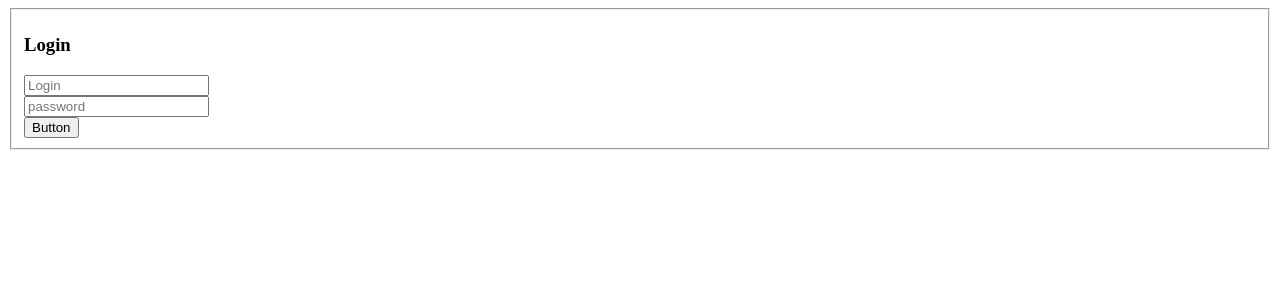
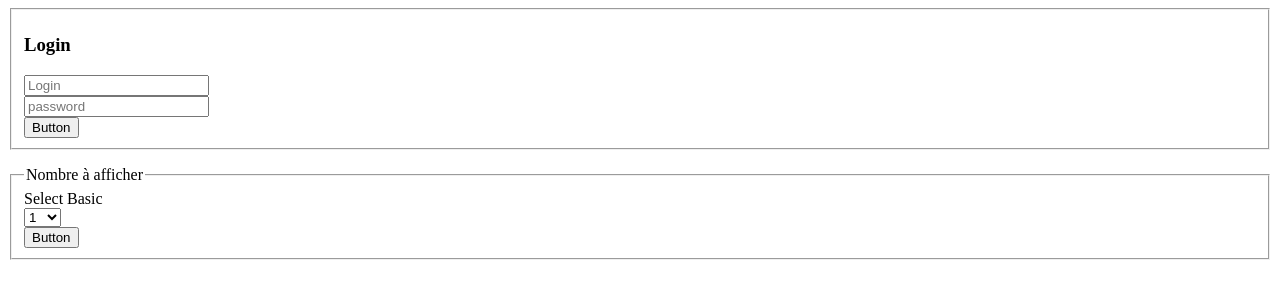
Before and after one commit to blanccarbone/php_mysql, a PHP site: page /vue/login.php in a window 1280 px wide. Shown: the top 300 px of the page. Run offline with PHP 8.4, Linux system fonts and the light colour scheme.

Commit message:
Creation de la class Bdd

```diff
--- a/mvc/index.php
+++ b/mvc/index.php
@@ -1,7 +1,11 @@
 <?php
 session_start();
-include "/controleur/obj-connexion.php";
+
+
+
+include "/controleur/Connexion.class.php";
 include "/vue/nav.php";
 include "/vue/login.php";
+include "/controleur/Bdd.class.php";
 include "/vue/footer.php";
 ?>
--- a/mvc/vue/login.php
+++ b/mvc/vue/login.php
@@ -28,6 +28,7 @@
     </fieldset>
 </form>
 
+
 <?php
 
 if (isset($_POST['flog']) AND isset($_POST['fpass'])) {
@@ -37,4 +38,42 @@ if (isset($_POST['flog']) AND isset($_POST['fpass'])) {
 
 
 
+
 ?>
+
+
+<form class="form-horizontal" method="post" action="index.php">
+    <fieldset>
+
+        <!-- Form Name -->
+        <legend>Nombre à afficher</legend>
+
+        <!-- Select Basic -->
+        <div class="form-group">
+            <label class="col-md-4 control-label" for="selectbasic">Select Basic</label>
+            <div class="col-md-4">
+                <select id="selectbasic" name="ok"  class="form-control">
+                    <option value="1">1</option>
+                    <option value="2">2</option>
+                    <option value="3">3</option>
+                    <option value="4">4</option>
+                    <option value="5">5</option>
+                    <option value="6">6</option>
+                    <option value="7">7</option>
+                    <option value="8">8</option>
+                    <option value="9">9</option>
+                    <option value="10">10</option>
+                </select>
+            </div>
+        </div>
+
+        <!-- Button -->
+        <div class="form-group">
+            <label class="col-md-4 control-label" for="singlebutton"></label>
+            <div class="col-md-4">
+                <button id="singlebutton" name="singlebutton"  class="btn btn-primary btn-block">Button</button>
+            </div>
+        </div>
+
+    </fieldset>
+</form>
```
Also changed, not shown: mvc/controleur/Bdd.class.php (added, +24 -0 lines), mvc/controleur/connexion.class.php (renamed from mvc/controleur/obj-connexion.php, +20 -4 lines).
